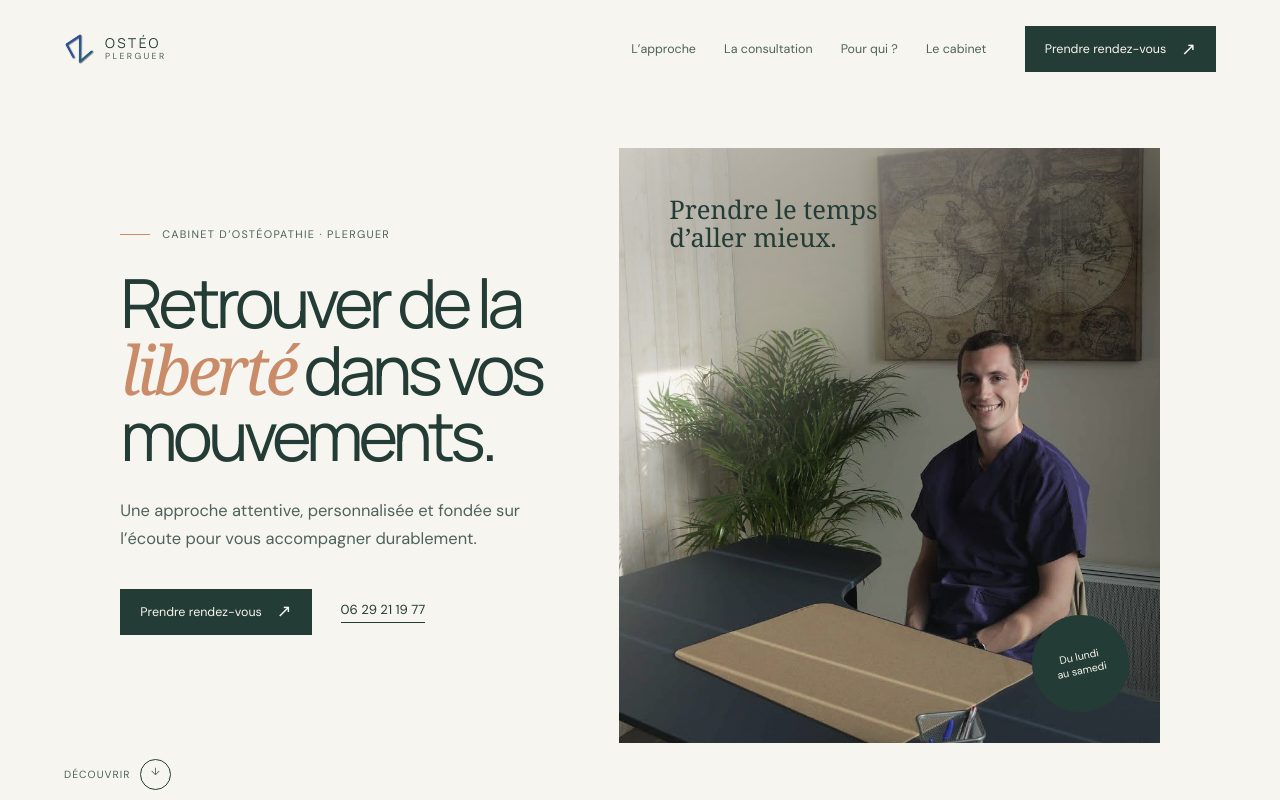
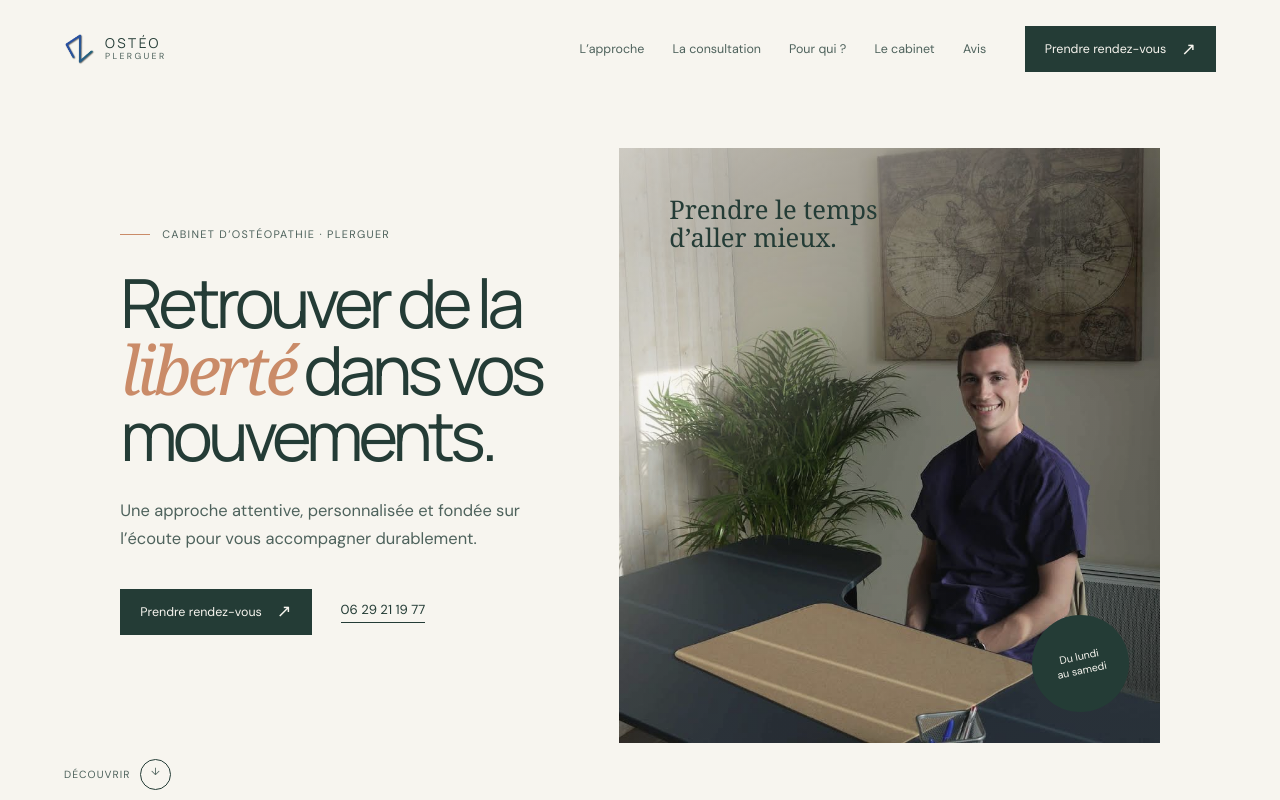
Before and after one commit to 5M4X/Osteo_Plerguer, a React (Vite) app in the folder frontend/: page / in a window 1280 px wide. Shown: the top 800 px of the page. Built offline with nearby package versions, Linux system fonts and the light colour scheme.

Commit message:
Add reviews link to navigation

```diff
--- a/frontend/src/App.jsx
+++ b/frontend/src/App.jsx
@@ -5,6 +5,7 @@ const navigation = [
   { href: '#consultation', label: 'La consultation' },
   { href: '#pour-qui', label: 'Pour qui ?' },
   { href: '#cabinet', label: 'Le cabinet' },
+  { href: '#avis', label: 'Avis' },
 ]
 
 const audiences = [
```
